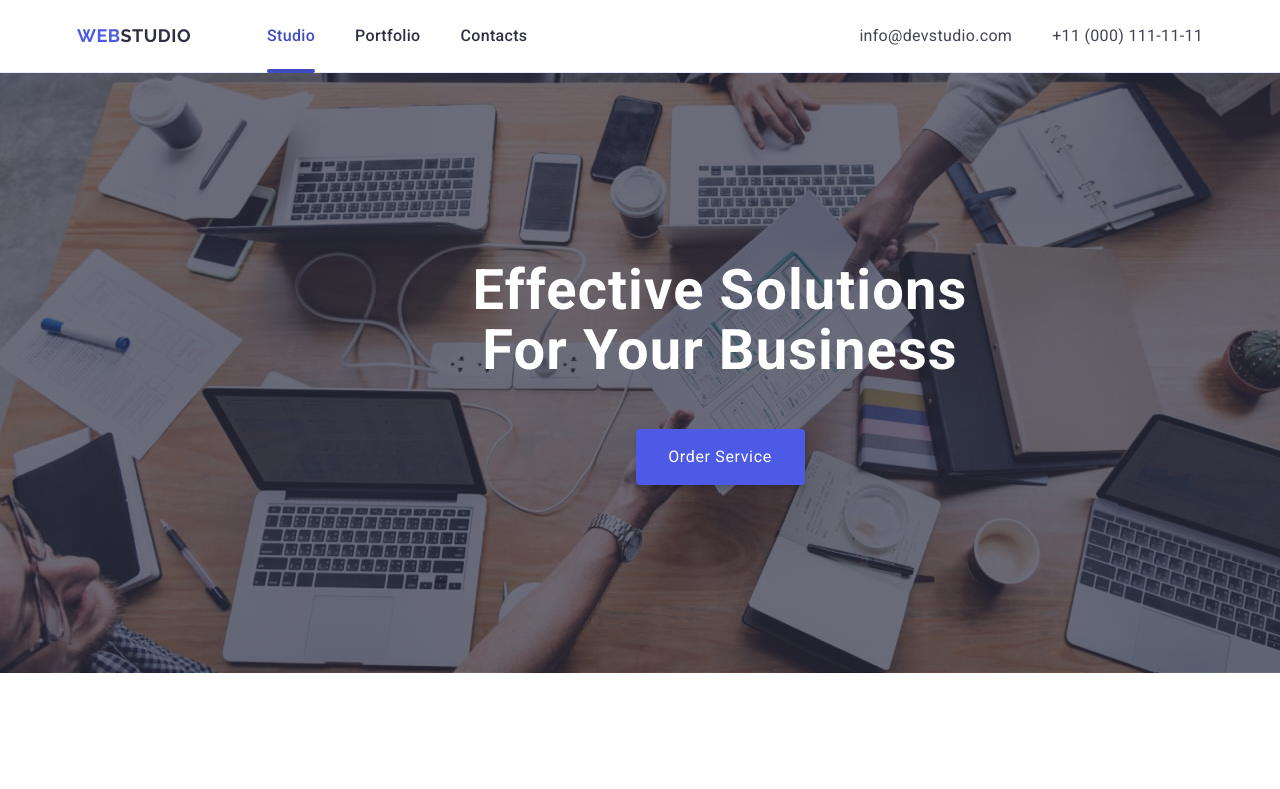
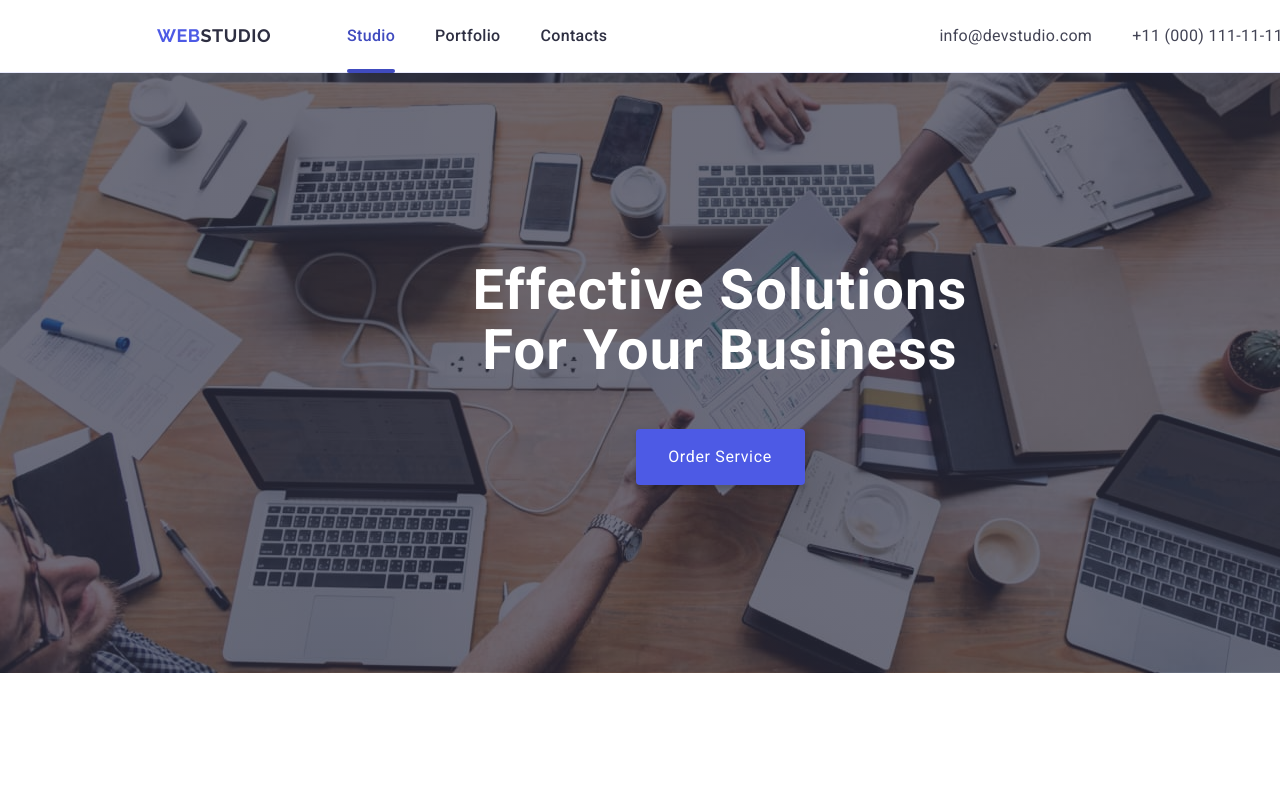
Before and after one commit to Andromeda-NGC224/goit-markup-hw-06, a plain HTML site: page index.html in a window 1280 px wide. Shown: the top 789 px of the page. Drawn offline with nearby package versions, Linux system fonts and the light colour scheme.

Commit message:
3434
3434

```diff
--- a/css/styles.css
+++ b/css/styles.css
@@ -576,15 +576,11 @@ body {
 
     .header-container {
             display: flex;
-            justify-content: center;
-            align-items: center;
-            width: 1440px;
-            margin: 0 auto;
         }
 
     .container {
         box-sizing: border-box;
-        width: 1158px;
+        width: 1440px;
         justify-content: center;
         align-items: center;
         margin: 0 auto;
```
